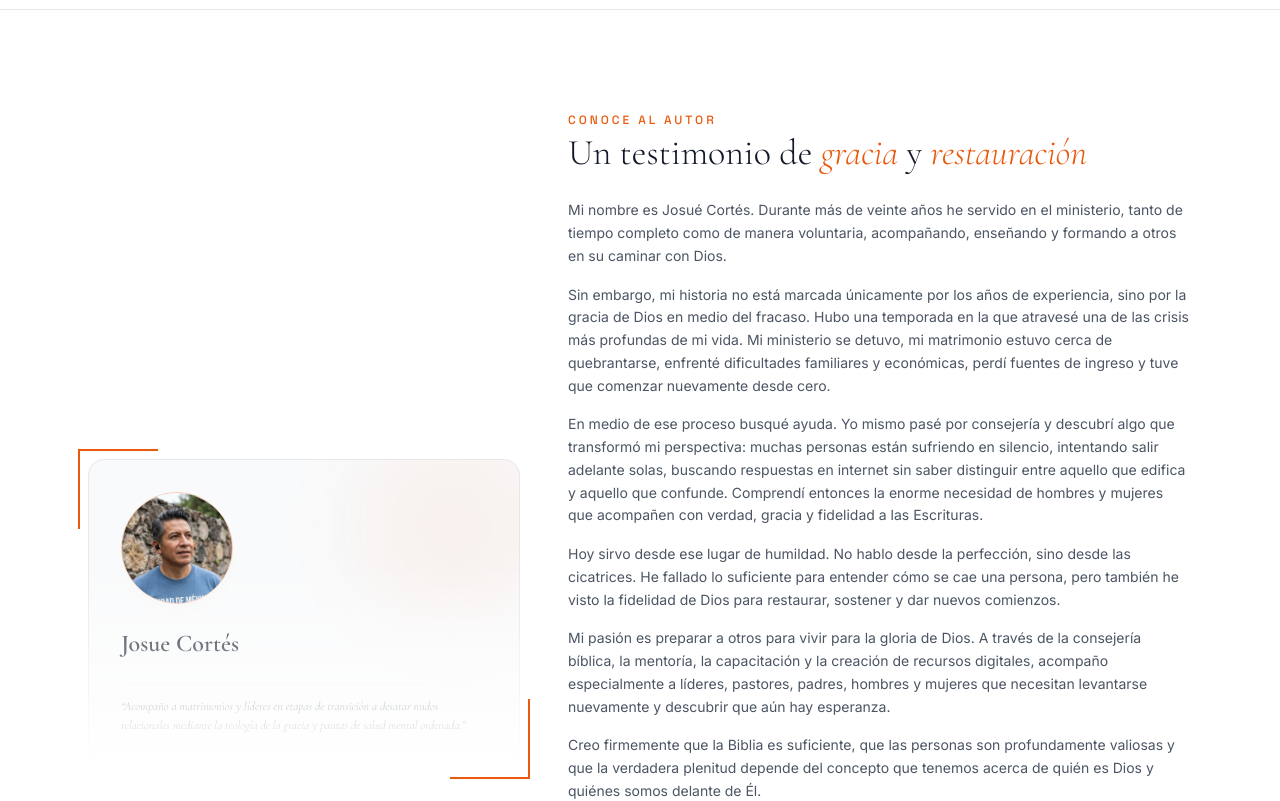
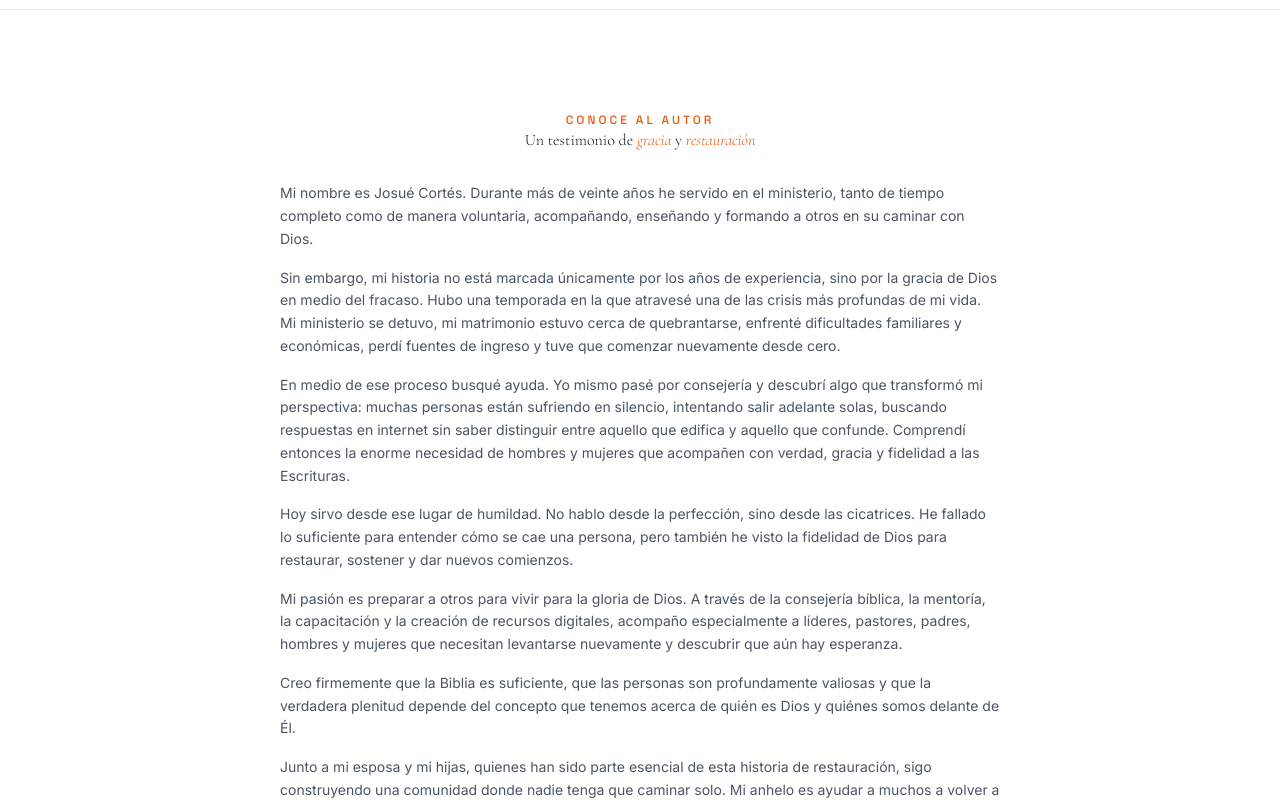
Before and after one commit to levantateresplandece1136-ops/Pagina-Levantate-Resplandece, a React (Vite) app: page / in a window 1280 px wide. Shown: the part 3560-4361 px from the top of the page. Built offline with nearby package versions, Linux system fonts and the light colour scheme.

Commit message:
refactor(about): remove author photo and simplify layout
Removed the profile image and simplified the biography section layout for a cleaner, more focused presentation.

```diff
--- a/src/App.tsx
+++ b/src/App.tsx
@@ -25,7 +25,6 @@ import PastoralContact from "./components/PastoralContact";
 import SocialCommunity from "./components/SocialCommunity";
 import appLogo from "./assets/images/app_logo_1781233600045.jpg";
 import heroClimbing from "./assets/images/levantate_resplandece_hero_climbing_1781676720148.jpg";
-import josuePhoto from "./assets/images/josue_cortes_1781932065559.jpg";
 
 export default function App() {
   const [mobileMenuOpen, setMobileMenuOpen] = useState(false);
@@ -330,49 +329,16 @@ export default function App() {
         onClearSelectedBook={() => setRecommendedBookId(null)}
       />
 
-      {/* BIOGRAPHY / ABOUT THE PASTOR JOSUE */}
+      {/* BIOGRAPHY / ABOUT THE AUTOR JOSUE */}
       <section id="sobre-seccion" className="py-24 bg-brand-bg border-t border-brand-border scroll-mt-20">
-        <div className="max-w-6xl mx-auto px-6">
+        <div className="max-w-3xl mx-auto px-6 space-y-8">
 
-          <div className="grid grid-cols-1 lg:grid-cols-12 gap-12 items-center">
-
-            {/* Left Side: Editorial Styled Profile Cover */}
-            <div className="lg:col-span-5 relative">
-              <div className="absolute inset-x-0 bottom-0 top-1/3 bg-gradient-to-t from-brand-bg to-transparent z-10" />
-
-              {/* Gold decorative corner brackets */}
-              <div className="absolute top-[-10px] left-[-10px] w-20 h-20 border-t-2 border-l-2 border-brand-accent pointer-events-none" />
-              <div className="absolute bottom-[-10px] right-[-10px] w-20 h-20 border-b-2 border-r-2 border-brand-accent pointer-events-none" />
-
-              <div className="bg-brand-card border border-brand-border rounded-2xl p-8 space-y-6 relative overflow-hidden">
-                <div className="absolute top-[-30px] right-[-30px] w-48 h-48 bg-brand-accent/5 rounded-full blur-2xl" />
-
-                {/* Profile Image of Josue */}
-                <div className="w-28 h-28 rounded-full overflow-hidden border border-brand-accent/30 shadow-lg shadow-brand-accent/[0.02]">
-                  <img
-                    src={josuePhoto}
-                    alt="Josué Cortés"
-                    className="w-full h-full object-cover object-[center_20%]"
-                    referrerPolicy="no-referrer"
-                  />
-                </div>
-
-                <div className="space-y-1">
-                  <h4 className="font-serif text-2xl font-bold text-brand-text">Josue Cortés</h4>
-                </div>
-
-                <p className="text-brand-muted font-serif italic text-xs leading-relaxed pt-3 border-t border-brand-border/40">
-                  &ldquo;Acompaño a matrimonios y líderes en etapas de transición a desatar nudos relacionales mediante la teología de la gracia y pautas de salud mental ordenada.&rdquo;
-                </p>
-              </div>
-            </div>
-
-            {/* Right Side: Philosophy Text representation */}
-            <div className="lg:col-span-7 space-y-6">
+          <div className="text-center space-y-3">
             <span className="font-space text-xs text-brand-accent tracking-[0.25em] uppercase">CONOCE AL AUTOR</span>
-              <h2 className="text-4xl font-serif font-light text-brand-text leading-tight sm:text-4.5xl">
+            <h2 className="text-4.5xl font-serif font-light text-brand-text leading-tight">
               Un testimonio de <span className="text-brand-accent italic font-normal">gracia</span> y <span className="text-brand-accent italic font-normal">restauración</span>
             </h2>
+          </div>
 
           <div className="space-y-4 text-xs md:text-sm text-brand-muted leading-relaxed font-sans">
             <p>
@@ -394,7 +360,7 @@ export default function App() {
               Creo firmemente que la Biblia es suficiente, que las personas son profundamente valiosas y que la verdadera plenitud depende del concepto que tenemos acerca de quién es Dios y quiénes somos delante de Él.
             </p>
             <p>
-                  Junto a mi esposa y mis hijas, quienes han sido parte esencial de esta historia de restauración, sigo construyendo una comunidad donde nadie tenga que caminar solo. Mi anhelo es ayudar a muchos a volver a Dios, levantarse de nuevo y vivir con propósito.
+              Junto a mi esposa y mi hijas, quienes han sido parte esencial de esta historia de restauración, sigo construyendo una comunidad donde nadie tenga que caminar solo. Mi anhelo es ayudar a muchos a volver a Dios, levantarse de nuevo y vivir con propósito.
             </p>
           </div>
 
@@ -433,10 +399,6 @@ export default function App() {
                 ))}
               </div>
             </div>
-              </div>
-
-            </div>
-
           </div>
 
         </div>
```
Also changed, not shown: src/assets/images/josue_cortes_1781932065559.jpg (deleted). Lines whose indentation alone changed are shown as unchanged.
